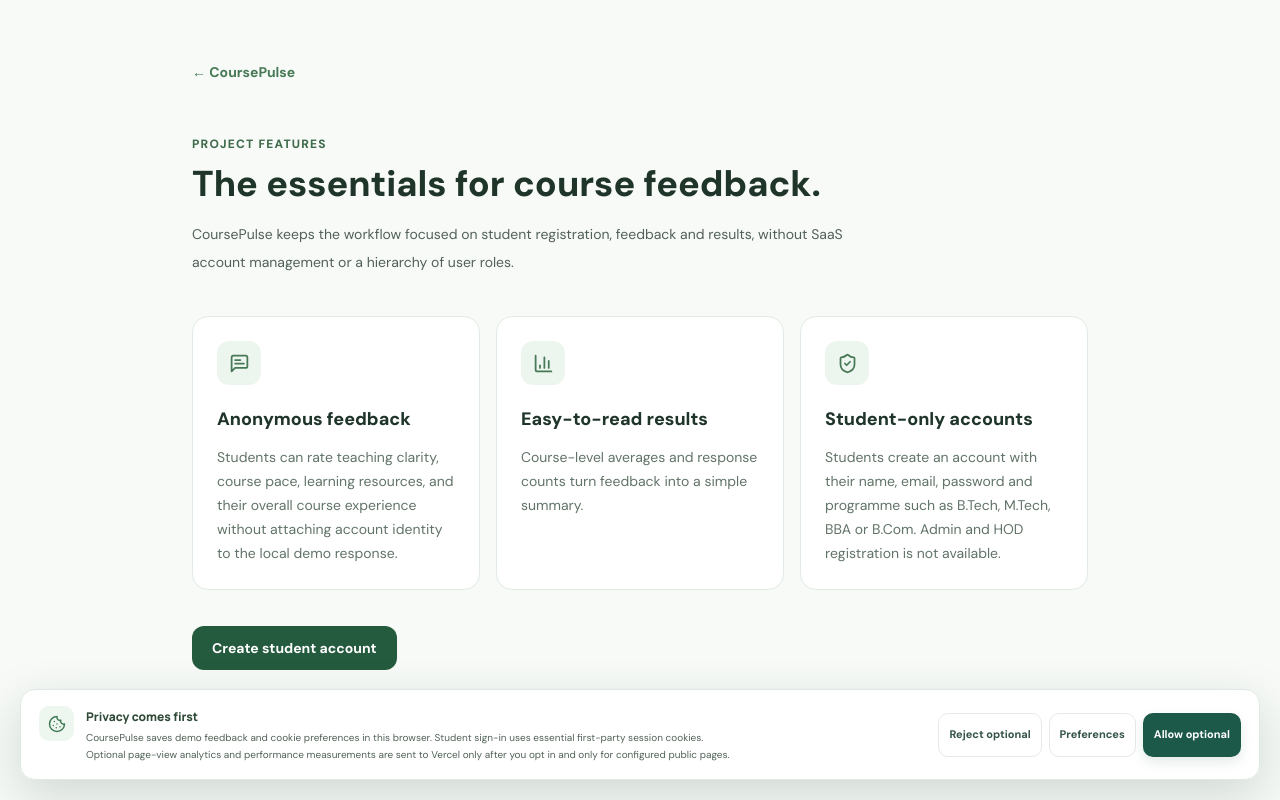
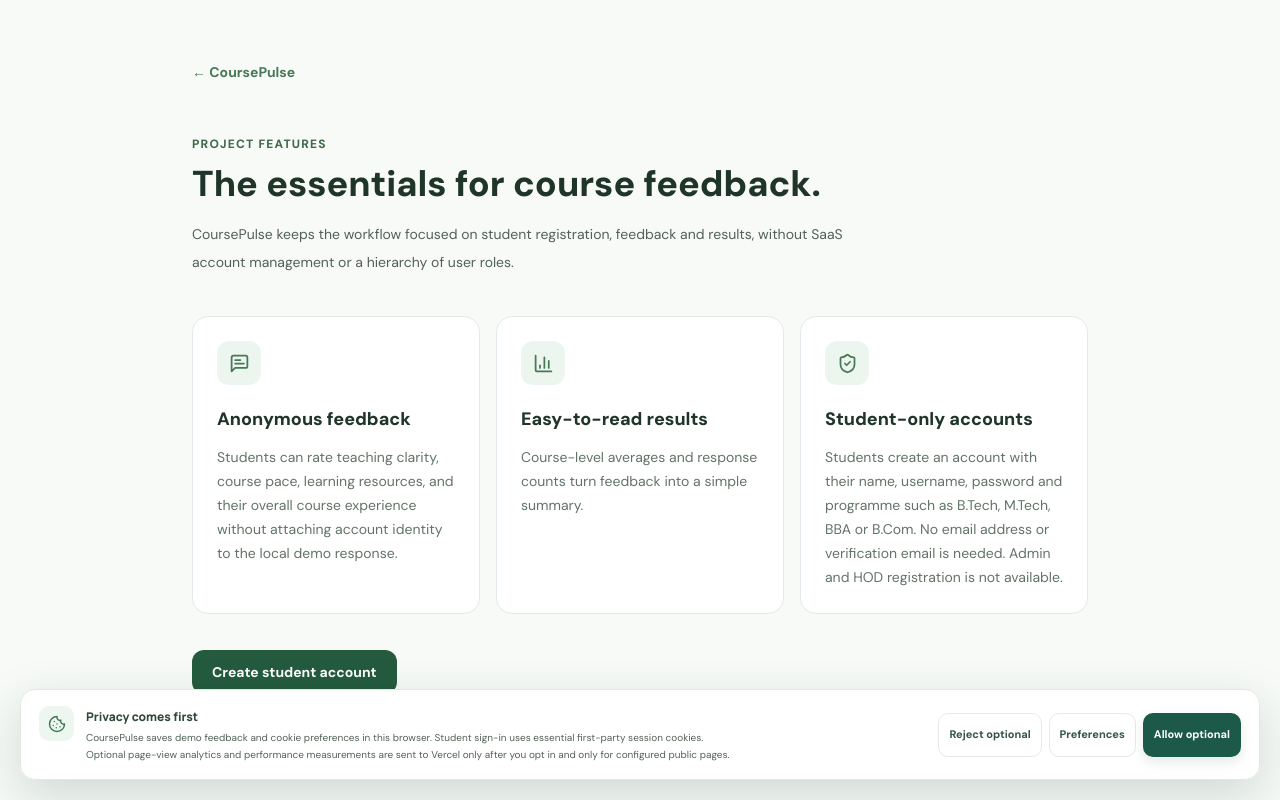
Before and after one commit to akashsharmapb09-cpu/coursePulse.site, a Next.js app: page /features in a window 1280 px wide. Built offline with nearby package versions, Linux system fonts and the light colour scheme; no server answers.

Commit message:
Update student account feature copy

```diff
--- a/app/features/page.tsx
+++ b/app/features/page.tsx
@@ -6,7 +6,7 @@ export default function FeaturesPage(){
  const features=[
   {icon:MessageSquareText,title:'Anonymous feedback',text:'Students can rate teaching clarity, course pace, learning resources, and their overall course experience without attaching account identity to the local demo response.'},
   {icon:BarChart3,title:'Easy-to-read results',text:'Course-level averages and response counts turn feedback into a simple summary.'},
-  {icon:ShieldCheck,title:'Student-only accounts',text:'Students create an account with their name, email, password and programme such as B.Tech, M.Tech, BBA or B.Com. Admin and HOD registration is not available.'}
+  {icon:ShieldCheck,title:'Student-only accounts',text:'Students create an account with their name, username, password and programme such as B.Tech, M.Tech, BBA or B.Com. No email address or verification email is needed. Admin and HOD registration is not available.'}
  ];
  return <main className="min-h-screen bg-[#f7faf7] px-6 py-12 text-[#20352a]"><section className="mx-auto max-w-4xl"><Link href="/" className="text-sm font-bold text-[#477956]">← CoursePulse</Link><p className="mt-10 text-xs font-extrabold tracking-widest text-[#3f6b4b]">PROJECT FEATURES</p><h1 className="mt-3 text-3xl font-extrabold sm:text-4xl">The essentials for course feedback.</h1><p className="mt-4 max-w-2xl text-sm leading-7 text-[#526158]">CoursePulse keeps the workflow focused on student registration, feedback and results, without SaaS account management or a hierarchy of user roles.</p><div className="mt-10 grid gap-4 md:grid-cols-3">{features.map(({icon:Icon,title,text})=><article key={title} className="rounded-2xl border border-[#e2ebe3] bg-white p-6"><span className="grid h-11 w-11 place-items-center rounded-xl bg-[#edf5ef] text-[#477956]"><Icon size={21}/></span><h2 className="mt-5 text-lg font-extrabold">{title}</h2><p className="mt-3 text-sm leading-6 text-[#617467]">{text}</p></article>)}</div><Link href="/signup" className="mt-9 inline-flex items-center rounded-xl bg-[#245b3e] px-5 py-3 text-sm font-bold text-white">Create student account</Link></section></main>;
 }
```
